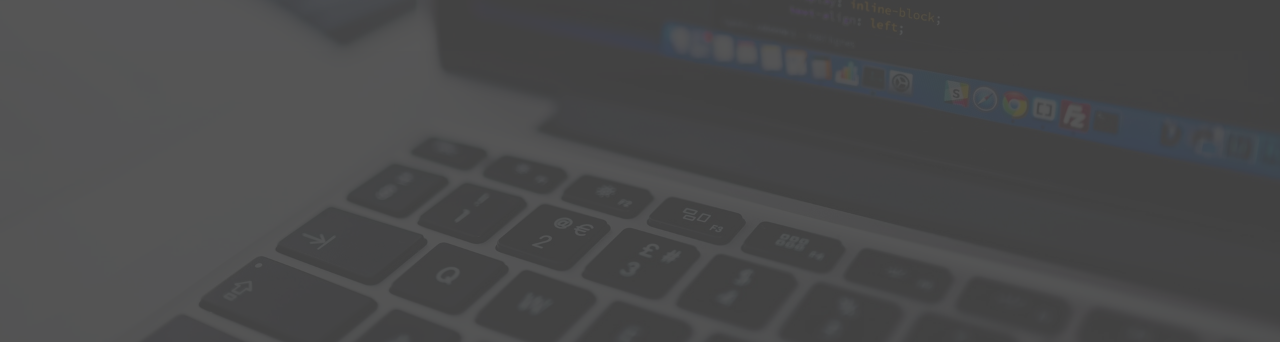
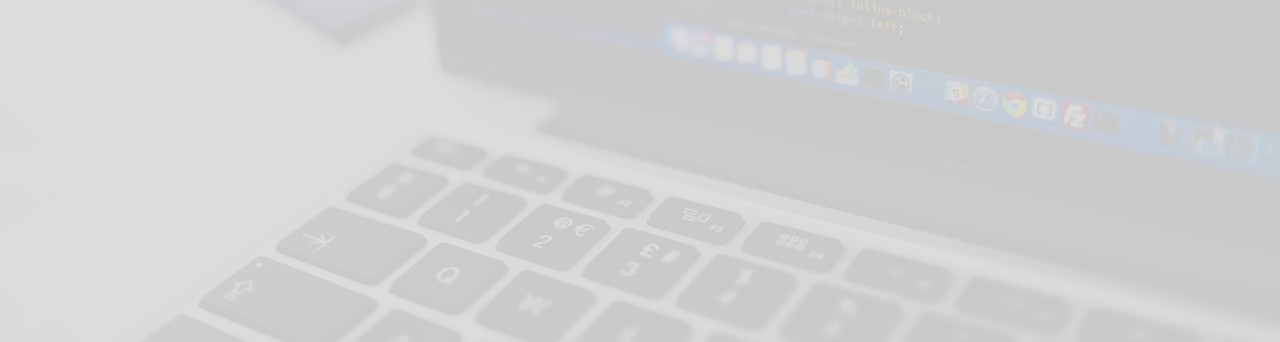
Before and after one commit to alexey100196/modern_portfolio-, a website: page dist/index.html in a window 1280 px wide. Shown: the part 458-800 px from the top of the page. Drawn offline with Linux system fonts and the light colour scheme.

Commit message:
поменял цвет фона на белый

```diff
--- a/scss/_config.scss
+++ b/scss/_config.scss
@@ -1,4 +1,4 @@
-$primary-color: #444;
+$primary-color: rgb(219, 219, 219);
 $secondary-color: #1aa0ee;
 $show-home-image: true;
 $home-image: url(../../img/background.jpg);
```
Also changed, not shown: dist/css/main.css.
